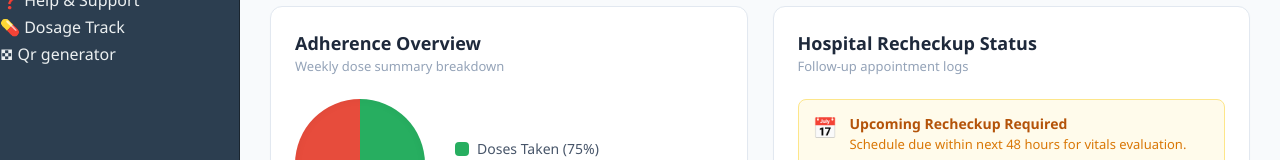
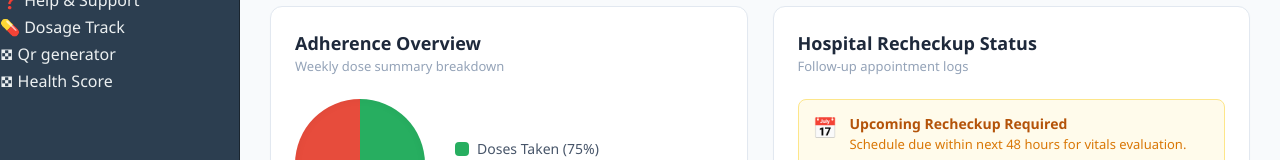
Before and after one commit to NIKUNJGOYAL-1/mini-project, a plain HTML site: page index.html in a window 1280 px wide. Shown: the part 175-335 px from the top of the page. Drawn offline with Linux system fonts and the light colour scheme.

Commit message:
Update index.html

```diff
--- a/index.html
+++ b/index.html
@@ -24,6 +24,7 @@
                 <a href="#" class="nav-item" onclick="showView('help-view')">❓ Help & Support</a>
                 <a href="#" class="nav-item" onclick="showView('dosage-view')">💊 Dosage Track</a>
                 <a href="#" class="nav-item" onclick="showView('qr-view')">𖣯 Qr generator</a>
+                <a href="#" class="nav-item" onclick="showView('qr-view')">𖣯 Health Score</a>
             </nav>
         </aside>
 
```
